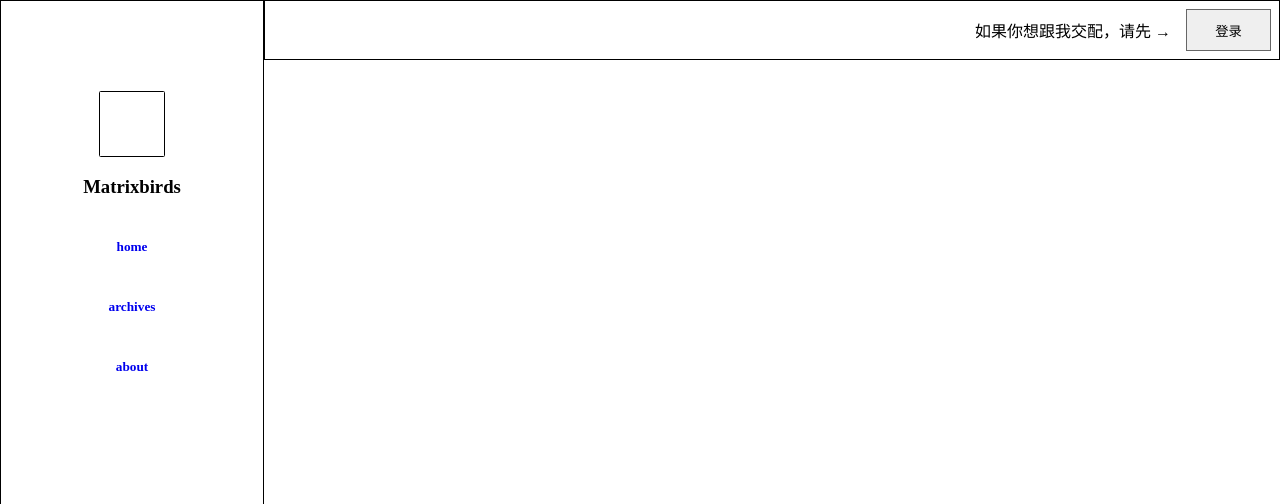
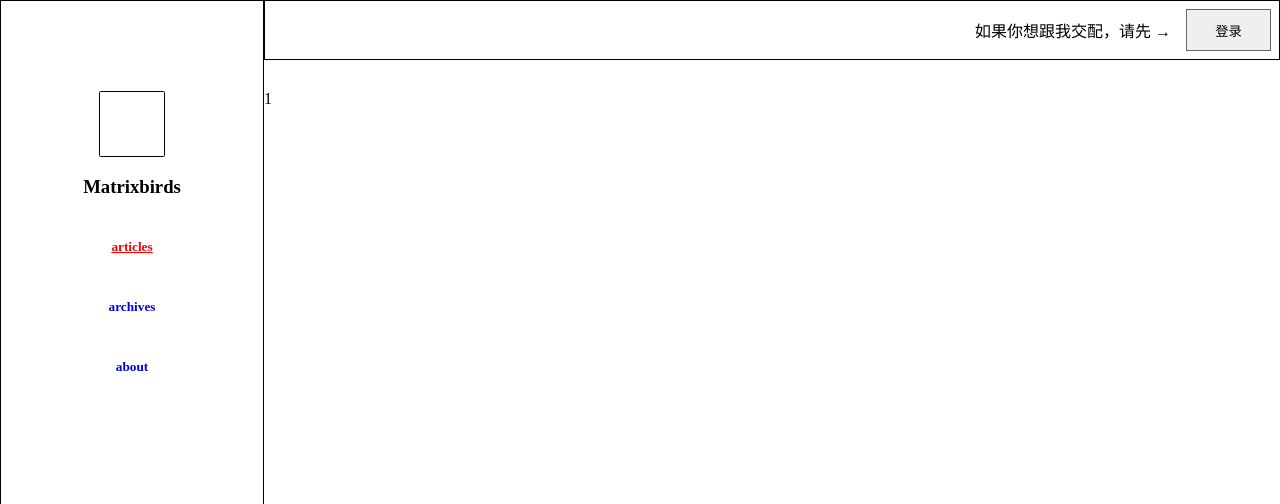
Before and after one commit to Matrixbirds/kairi, a Vue app: page /articles/1 in a window 1280 px wide. Shown: the top 504 px of the page. Built offline with nearby package versions, Linux system fonts and the light colour scheme.

Commit message:
modify: router

```diff
--- a/src/App.vue
+++ b/src/App.vue
@@ -9,8 +9,8 @@
         </div>
       </div>
       <div class='menu-bar home'>
-        <router-link to="/home" class='menu-bar-button'>
-          <h5>home</h5>
+        <router-link to="/articles" class='menu-bar-button'>
+          <h5>articles</h5>
         </router-link>
       </div>
       <div class='menu-bar archives'>
--- /dev/null
+++ b/src/components/Article.vue
@@ -0,0 +1,19 @@
+<template>
+  <p>
+    {{ id }}
+  </p>
+</template>
+
+<script>
+export default {
+  props: {
+    id: {
+      type: String,
+      default: '0',
+    },
+  },
+};
+</script>
+
+<style scoped>
+</style>
--- a/src/components/Home.vue
+++ b/src/components/Articles.vue
@@ -1,9 +1,11 @@
 <template>
-  <div id='home' class='article-container'>
+  <div id='articles' class='article-container'>
     <div class='article-preview' v-for="article in articles">
-      <div class='article-title'>
-        <h3 class='title'>{{ article.title }}</h3>
-      </div>
+      <router-link :to="{ name: 'article', params: { id: article.id }}" class='menu-bar-button'>
+        <div class='article-title'>
+          <h3 class='title'>{{ article.title }}</h3>
+        </div>
+      </router-link>
       <div class='article-short-content'>{{ article.content }}</div>
     </div>
   </div>
@@ -13,7 +15,7 @@
 import Article from '../models/article';
 
 export default {
-  name: 'home',
+  name: 'articles',
   data() {
     return {
       articlesData: [],
--- a/src/css/site.css
+++ b/src/css/site.css
@@ -6,9 +6,9 @@ body, html, .container, .menu, .content { height: 100%; }
   flex-flow: row nowrap;
 }
 .menu {
-  overflow: hidden;
   position: fixed;
   width: 228px;
+  min-height: 480px;
   padding: 0 17px;
   border: 1px solid #000;
   display: flex;
@@ -69,6 +69,6 @@ body, html, .container, .menu, .content { height: 100%; }
 }
 
 .content-body {
-  min-height: 370px;
+  min-height: 380px;
   margin-top: 14px;
 }
--- a/src/router/index.js
+++ b/src/router/index.js
@@ -1,7 +1,8 @@
 import Vue from 'vue';
 import Router from 'vue-router';
 import Hello from 'components/Hello';
-import Home from 'components/Home';
+import Articles from 'components/Articles';
+import Article from 'components/Article';
 
 Vue.use(Router);
 
@@ -12,13 +13,19 @@ export default new Router({
   routes: [
     {
       path: '/',
-      name: 'Hello',
+      name: '/',
       component: Hello,
     },
     {
-      path: '/home',
-      name: 'Home',
-      component: Home,
+      path: '/articles',
+      name: 'articles',
+      component: Articles,
+    },
+    {
+      path: '/articles/:id',
+      name: 'article',
+      component: Article,
+      props: true,
     },
   ],
 });
```
Also changed, not shown: src/assets/articles_01.json (+1 -1 lines).
